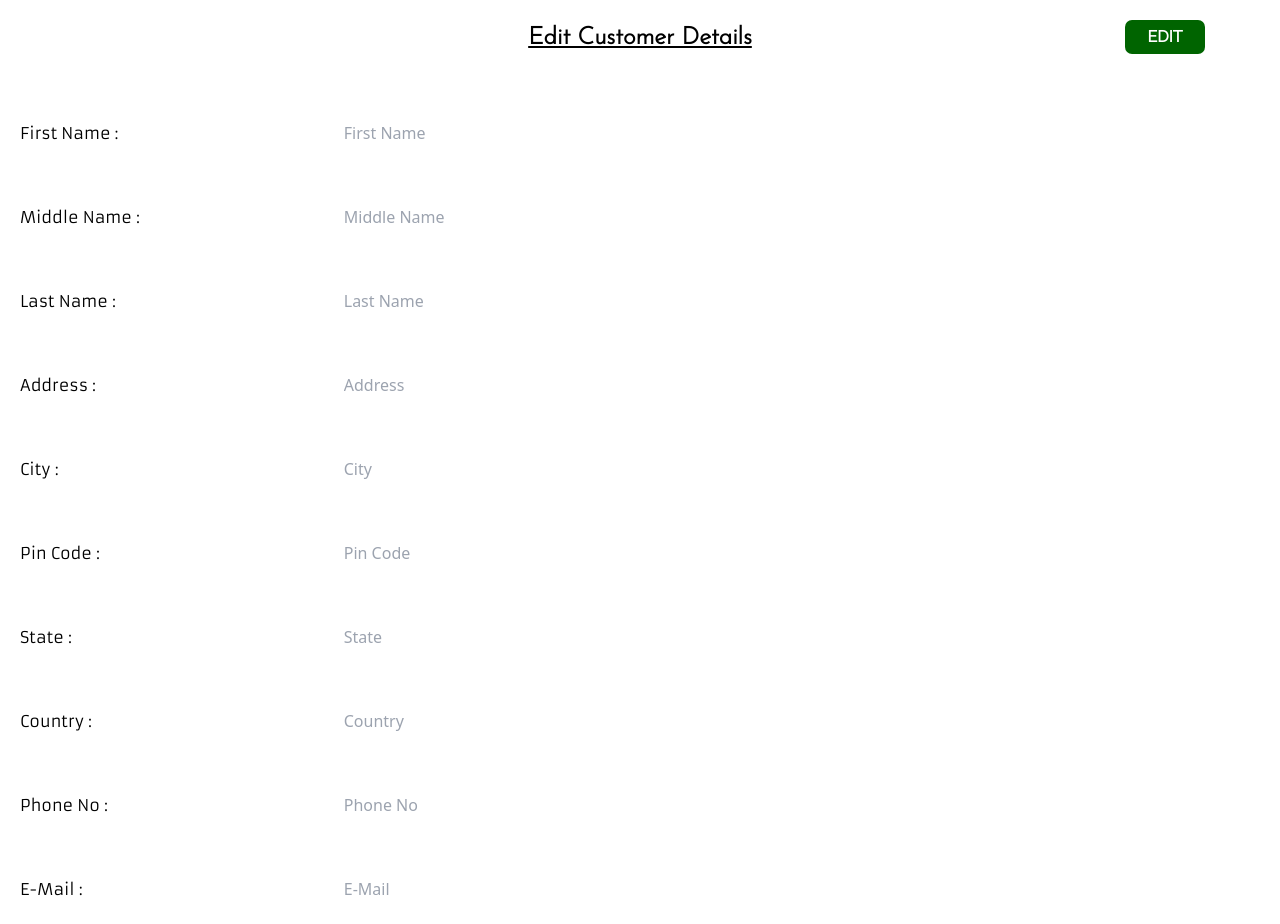
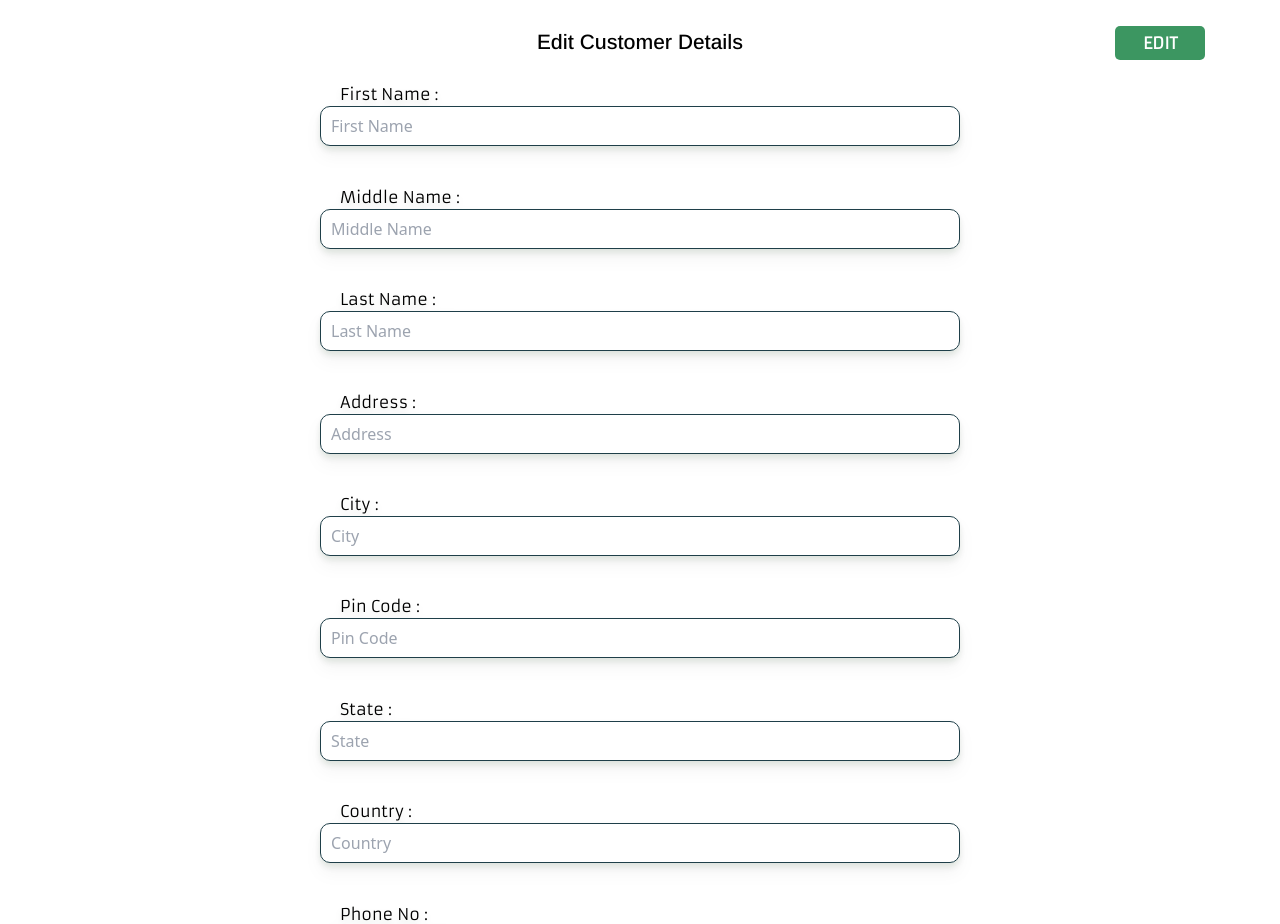
Before and after one commit to ashishmakwanaa/AgroBook, a React (Create React App) app in the folder frontend/: page /CustomerEditInput in a window 1280 px wide. Shown: the top 924 px of the page. Built offline with nearby package versions, Linux system fonts and the light colour scheme.

Commit message:
"Edited CustomerEditInput Page"

```diff
--- a/frontend/src/Admin/App.css
+++ b/frontend/src/Admin/App.css
@@ -26,7 +26,7 @@ body{
   height: 45px;
 }
 
-.item_input_row{
+.item_input_row,  .form_row_edit{
   filter: drop-shadow(0 10px 8px rgb(0 0 0 / 0.04)) drop-shadow(0 4px 3px rgba(10, 73, 3, 0.1));
 }
 .qty_units_row{
@@ -190,6 +190,20 @@ div.customer_form{
   border: 1px solid #1F3F49;
   text-align: left;
 }
+.item_input_row input:focus::placeholder {
+  color: rgb(244, 244, 244);
+}
+.item_input_row input:hover::placeholder {
+  color: rgb(244, 244, 244);
+}
+.item_input_row input:hover{
+  background-color: #3C9661;
+  color: white;
+}
+.item_input_row input:focus{
+  color: white;
+  font-weight:bold;
+}
 #item_category{
   padding:0.2rem;
   width: 100%;
@@ -209,6 +223,10 @@ div.customer_form{
 
   .item_input_row input {
     margin-right: 10px;
+  }
+
+  .edit-button{
+    font-size: 0.3remrem;
   }
 }
 
@@ -240,28 +258,43 @@ div.customer_form{
 
 /* darshil code */
 .edit_form {
-  text-align: left;
+  display: flex;
+  justify-content: center;
+  align-items: center;
+  flex-direction: column;
 }
 
 .form_row_edit {
-  display: flex; /* Create a flex container */
-  align-items: center; /* Center-align items vertically within the container */
-  margin-bottom: 10px; /* Add spacing between form rows */
+  margin-bottom: 3%;
+  width: 50%;
 }
 
 .form_row_edit label {
   flex: 1; /* Allow labels to take up equal space in the flex container */
   margin-left: 10px;
+  padding: 10px;
 }
 
 .form_row_edit input[type="text"],
 .form_row_edit input[type="number"],
 .form_row_edit input[type="email"] {
-  flex: 3; /* Allow input fields to take up equal space in the flex container */
-  padding: 5px;
-  margin-right: 50px; /* Add spacing between labels and inputs */
+  width: 100%;
+  padding: 10px;
+  margin-right: 3%;
+  border: 1px solid #1F3F49;
+  border-radius: 10px;
+  height: 5vh;
 }
 
+.form_row_edit input:hover{
+  background-color: #3C9661;
+}
+.form_row_edit input:focus::placeholder {
+ color: rgb(244, 244, 244);
+}
+.form_row_edit input:hover::placeholder {
+ color: rgb(244, 244, 244);
+}
 
 .container_head_edit {
   position: relative;
@@ -271,24 +304,22 @@ div.customer_form{
 }
 
 .container_head_edit h2 {
-  font-weight: bolder;
-  font-family: "Josefin Sans";
-  font-size: 24px;
-  margin-top: 20px;
-  margin-bottom: 40px;
-  text-decoration: underline;
+  font-family: "Arimo";
+  font-size: 1.3rem;
+  margin-top: 2%;
+  margin-bottom: 2%;
 }
 
 .edit-button {
   position: absolute;
   top: 0px;
   right: 75px;
-  font-family: "Raleway";
-  width: 80px;
+  font-family: "Armata";
+  width: 7%;
   padding: 5px;
   margin-top: 0;
-  border-radius: 7px;
-  background-color: darkgreen;
+  border-radius: 5px;
+  background-color: #3C9661;
   color: white;
   cursor: pointer;
   border: none;
@@ -297,7 +328,7 @@ div.customer_form{
 }
 
 .edit-button:hover{
-  background-color: lightseagreen;
+  background-color: #1F3F49;
   color: black;
 }
 
@@ -306,9 +337,11 @@ div.customer_form{
 }
 
 .save_button {
-  padding: 10px 20px; /* Add padding for button appearance */
-  border-radius: 7px;
-  background-color:  darkgreen; /* Button background color */
+  padding: 5px; /* Add padding for button appearance */
+  padding-bottom: 8px;
+  width: 8rem;
+  border-radius: 5px;
+  background-color:  #3C9661; /* Button background color */
   color: #ffffff; /* Button text color */
   border: none; /* Remove button border */
   cursor: pointer;
@@ -318,6 +351,5 @@ div.customer_form{
 }
 
 .save_button:hover {
-  background-color: lightseagreen;
-  color: black;
+  background-color: #1F3F49;
 }
--- a/frontend/src/component/CustomerEditInput.js
+++ b/frontend/src/component/CustomerEditInput.js
@@ -27,7 +27,7 @@ const CustomerEditInput = () => {
             <input class="edir_address" type="text" name="Address" id="" placeholder="Address" required />
           </div>
           <div className="form_row_edit">
-            <label htmlFor="">City : </label>
+            <label htmlFor="">City : </label><br/>
             <input type="text" name="City" id="" placeholder="City" required />
           </div>
           <div className="form_row_edit">
@@ -35,7 +35,7 @@ const CustomerEditInput = () => {
             <input type="text" name="Pincode" id="" placeholder="Pin Code" required />
           </div>
           <div className="form_row_edit">
-            <label htmlFor="">State : </label>
+            <label htmlFor="">State : </label><br/>
             <input type="text" name="State" id="" placeholder="State" required />
           </div>
           <div className="form_row_edit">
@@ -47,7 +47,7 @@ const CustomerEditInput = () => {
             <input type="number" name="phone_no" id="" placeholder="Phone No" required />
           </div>
           <div className="form_row_edit">
-            <label htmlFor="">E-Mail : </label>
+            <label htmlFor="">E-Mail : </label><br/>
             <input type="email" name="E-Mail" id="" placeholder="E-Mail" required />
           </div>
           <div className="center_aligned">
```
